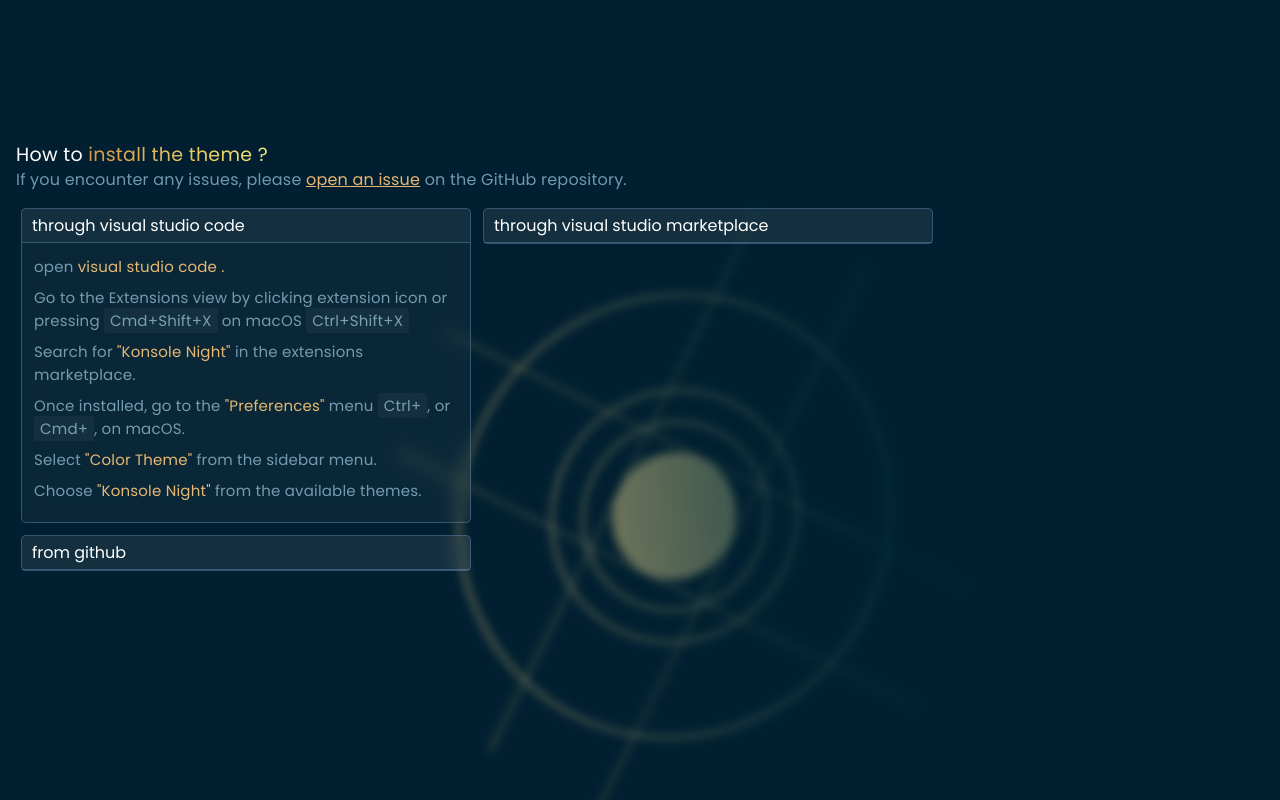
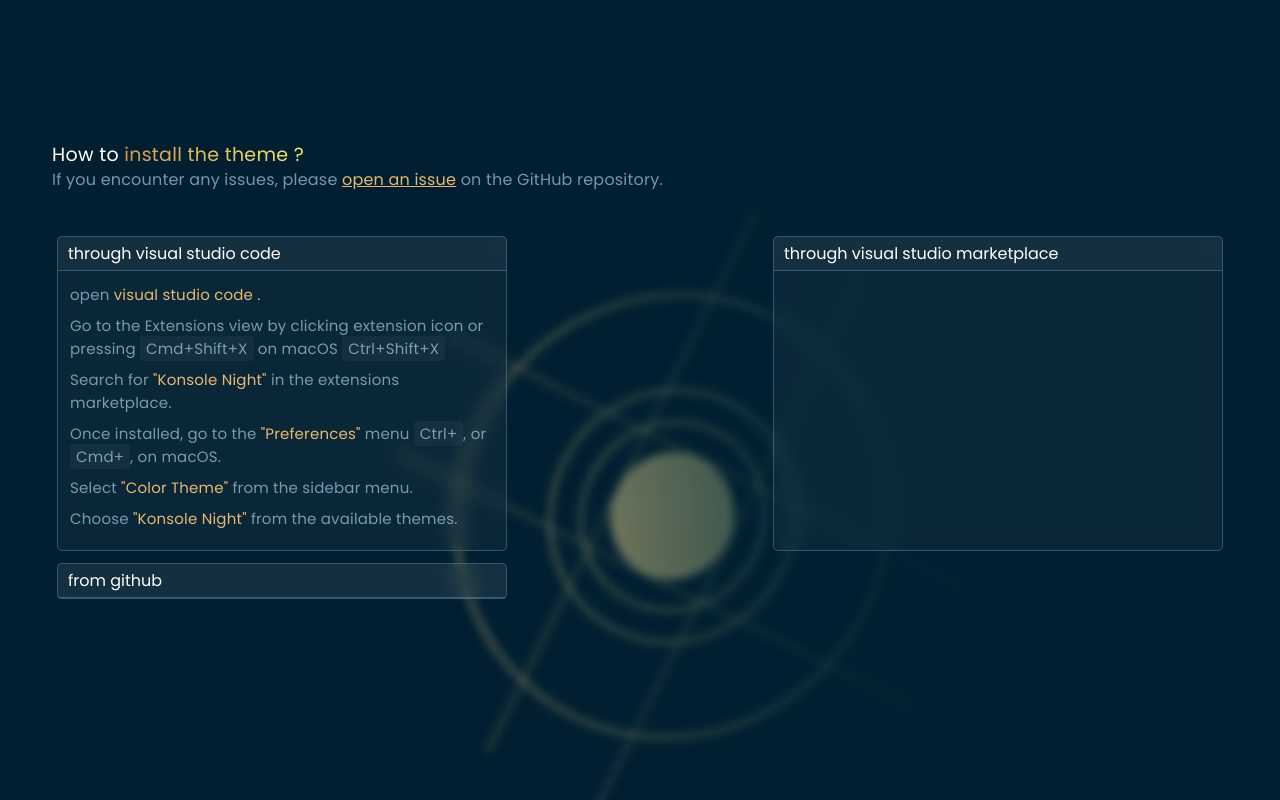
Before and after one commit to lyznne/konsole-night, a React (Create React App) app: page / in a window 1280 px wide. Shown: the part 1400-2200 px from the top of the page. Built offline with nearby package versions, Linux system fonts and the light colour scheme.

Commit message:
:tada: updated app max-width

```diff
--- a/src/App.css
+++ b/src/App.css
@@ -158,7 +158,7 @@
   min-height: 90dvh;
 
 
-  padding: var(--padd-sm) var(--padd-md);
+  padding: var(--padd-sm);
 }
 
 #bottom {
@@ -289,6 +289,7 @@
 }
 
 /* ------------- hero section ---------------- */
+
 .hero {
   display: grid;
   grid-template-columns: repeat(2, 1fr);
@@ -592,25 +593,33 @@
 }
 
 .section--contents {
-  /* position: relative; */
-  display: flex;
+display: flex;
+
+  gap: var(--padd-sm);
+  margin: var(--padd-md) 5px;
+  animation: fadeInUp 0.9s linear;
+  justify-content: space-between;
   flex-wrap: wrap;
-  gap: var(--padd-sm);
-  align-items: flex-start;
-  align-content: flex-start;
-  margin: var(--padd-md) 5px;
-  animation: fadeInUp .9s linear;
 
 }
 
+
+
+
 .section-center {
-  margin: 0 auto;
+ margin-top: var(--padd-lg);
 
+height: 100%;
+display: flex;
+align-items: center;
+justify-content: center;
+width: 100%;
 
 }
 
 .install-card {
   backdrop-filter: blur(8px);
+  max-width: 450px;
   width: 450px;
   animation: fadeInUp .9s linear;
 }
--- a/src/App.js
+++ b/src/App.js
@@ -28,11 +28,13 @@
   }, []);
 
   return (
-    <div>
+    <div className='app'>
+      <div className="center">
       {isLoading && <Loading progress={loadingProgress} />}
       {isLoading ? null : ''}
       <Navbar />
       <Main />
+      </div>
     </div>
   );
 }
--- a/src/index.css
+++ b/src/index.css
@@ -6,3 +6,26 @@
   -webkit-font-smoothing: antialiased;
   -moz-osx-font-smoothing: grayscale;
 }
+
+.app {
+  max-width: 1200px;
+  margin: 0 auto;
+
+}
+
+
+@media screen and (min-width: 1400px) {
+  .app {
+    max-width: 1200px;
+  }
+}
+@media screen and (min-width: 1600px) {
+  .app {
+    max-width: 1370px;
+  }
+}
+@media screen and (min-width: 1900px) {
+  .app {
+    max-width: 1500px;
+  }
+}
```
